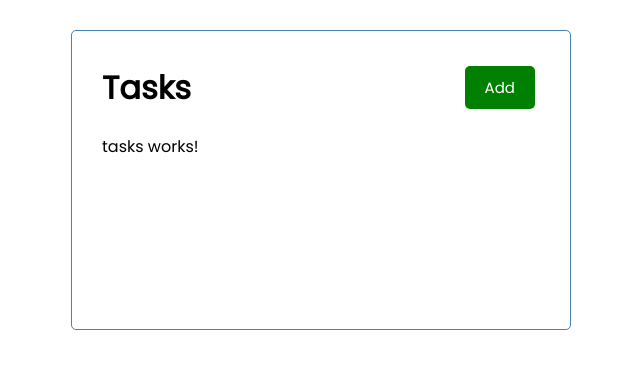
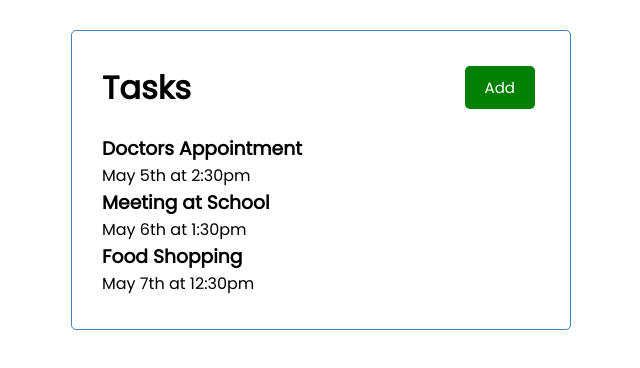
Before and after one commit to JoniKristianK/Tasks, an Angular app: page / in a window 1280 px wide. Shown: the top 368 px of the page, without its empty margins (319-959 px from the left). Built offline with nearby package versions, Linux system fonts and the light colour scheme.

Commit message:
Add: task-item component

```diff
--- a/src/app/app.module.ts
+++ b/src/app/app.module.ts
@@ -5,13 +5,15 @@
 import { HeaderComponent } from './components/header/header.component';
 import { ButtonComponent } from './components/button/button.component';
 import { TasksComponent } from './components/tasks/tasks.component';
+import { TaskItemComponent } from './components/task-item/task-item.component';
 
 @NgModule({
   declarations: [
     AppComponent,
     HeaderComponent,
     ButtonComponent,
-    TasksComponent
+    TasksComponent,
+    TaskItemComponent
   ],
   imports: [
     BrowserModule
--- /dev/null
+++ b/src/app/components/task-item/task-item.component.html
@@ -0,0 +1,4 @@
+<div class="task">
+	<h3>{{ task!.text }}</h3>
+	<p>{{ task!.day }}</p>
+</div>
--- /dev/null
+++ b/src/app/components/task-item/task-item.component.ts
@@ -0,0 +1,16 @@
+import { Component, OnInit, Input } from '@angular/core';
+
+import { Task } from '../../Task';
+
+@Component({
+	selector: 'app-task-item',
+	templateUrl: './task-item.component.html',
+	styleUrls: ['./task-item.component.css'],
+})
+export class TaskItemComponent implements OnInit {
+	@Input() task: Task | undefined;
+
+	constructor() {}
+
+	ngOnInit(): void {}
+}
--- a/src/app/components/tasks/tasks.component.html
+++ b/src/app/components/tasks/tasks.component.html
@@ -1 +1 @@
-<p>tasks works!</p>
+<app-task-item *ngFor="let task of tasks" [task]="task"></app-task-item>
```
Also changed, not shown: src/app/components/task-item/task-item.component.css (added), 1 other file (tests, documents, lock files or other folders).
